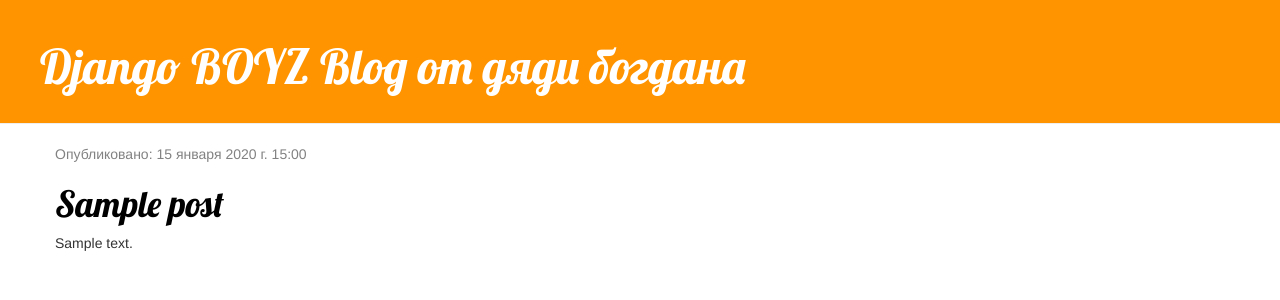
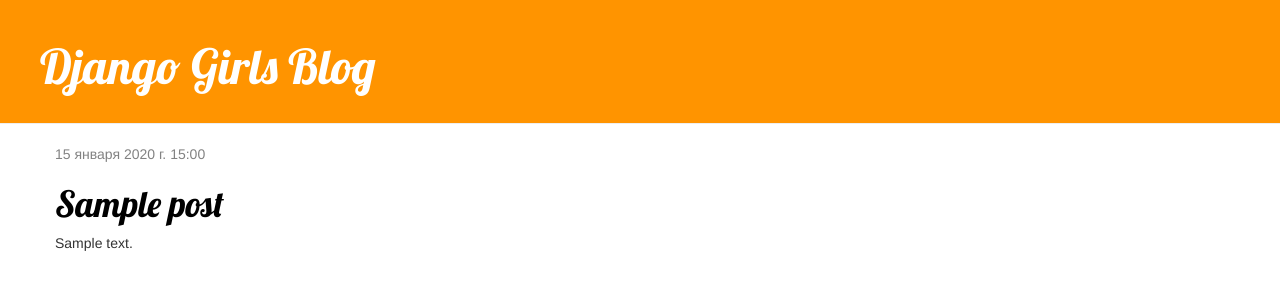
Before and after one commit to AntonSemko88/my-first-blog, a Django app: page / in a window 1280 px wide. Shown: the top 300 px of the page. Run offline with Django 4.2, Linux system fonts and the light colour scheme; tables that the repository leaves empty hold one stand-in row (values such as "Sample post"); some libraries are stand-ins or nearby versions.

Commit message:
Changed the HTML for the site.

```diff
--- /dev/null
+++ b/blog/templates/blog/base.html
@@ -0,0 +1,23 @@
+{% load static %}
+<html>
+    <head>
+        <title>я антон помогите мне</title>
+        <link rel="stylesheet" href="//maxcdn.bootstrapcdn.com/bootstrap/3.2.0/css/bootstrap.min.css">
+        <link rel="stylesheet" href="//maxcdn.bootstrapcdn.com/bootstrap/3.2.0/css/bootstrap-theme.min.css">
+        <link rel="stylesheet" href="{% static 'css/blog.css' %}">
+        <link href="https://fonts.googleapis.com/css?family=Lobster&subset=latin,cyrillic" rel="stylesheet" type="text/css">
+    </head>
+    <body>
+        <div class="page-header">
+            <h1><a href="/">Django Girls Blog</a></h1>
+        </div>
+        <div class="content container">
+            <div class="row">
+                <div class="col-md-8">
+                {% block content %}
+                {% endblock %}
+                </div>
+            </div>
+        </div>
+    </body>
+</html>
--- a/blog/templates/blog/post_list.html
+++ b/blog/templates/blog/post_list.html
@@ -1,30 +1,12 @@
-{% load static %}
-<html>
-    <head>
-        <title>я антон помогите мне</title>
-        <link rel="stylesheet" href="//maxcdn.bootstrapcdn.com/bootstrap/3.2.0/css/bootstrap.min.css">
-        <link rel="stylesheet" href="//maxcdn.bootstrapcdn.com/bootstrap/3.2.0/css/bootstrap-theme.min.css">
-        <link rel="stylesheet" href="{% static 'css/blog.css' %}">
-        <link href="https://fonts.googleapis.com/css?family=Lobster&subset=latin,cyrillic" rel="stylesheet" type="text/css">
-    </head>
-    <body>
-        <div class="page-header">
-            <h1><a href="/">Django BOYZ Blog от дяди богдана</a></h1>
-        </div>
-        <div class="content container">
-            <div class="row">
-                <div class="col-md-8">
+{% extends 'blog/base.html' %}
+{% block content %}
     {% for post in posts %}
         <div class="post">
             <div class="date">
-                                <p>Опубликовано: {{ post.published_date }}</p>
+                {{ post.published_date }}
             </div>
             <h1><a href="">{{ post.title }}</a></h1>
             <p>{{ post.text|linebreaksbr }}</p>
         </div>
     {% endfor %}
-                </div>
-            </div>
-        </div>
-    </body>
-</html>
+{% endblock %}
```
Also changed, not shown: 1 other file. Lines whose indentation alone changed are shown as unchanged.
